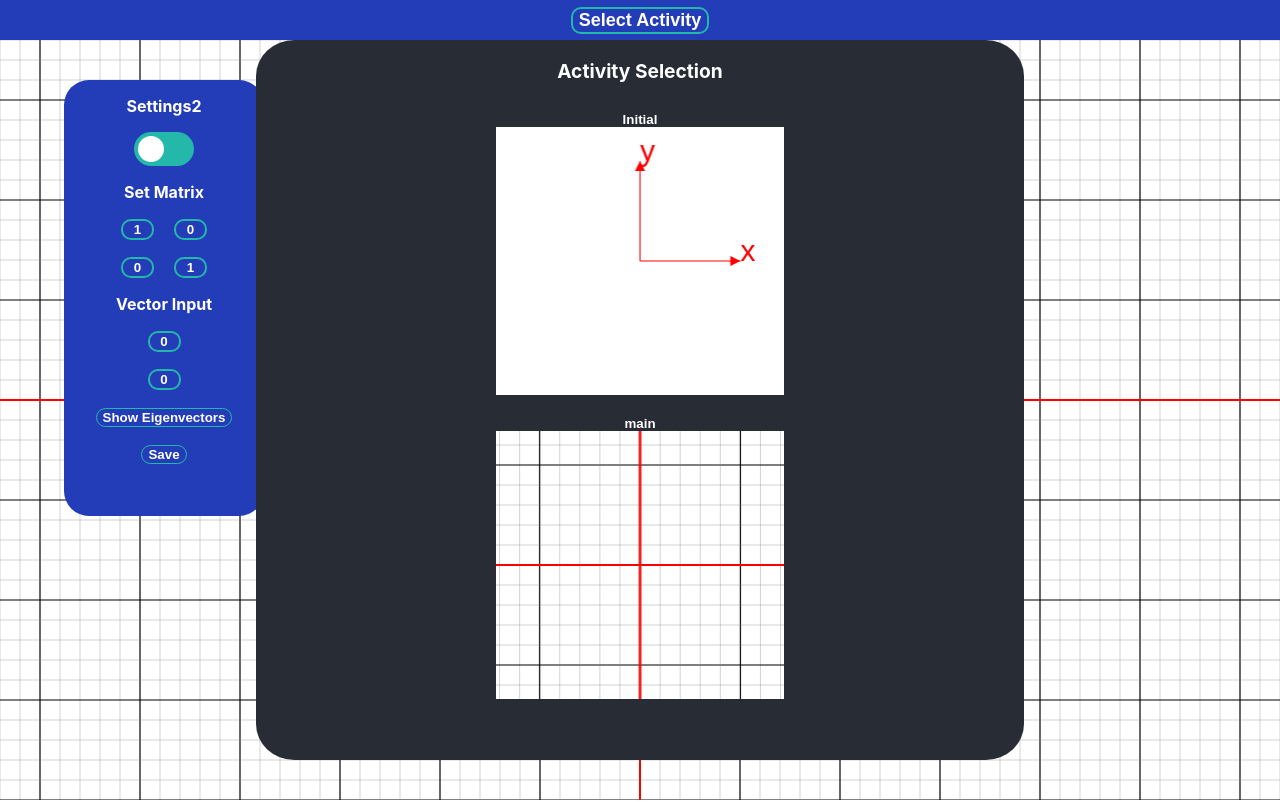
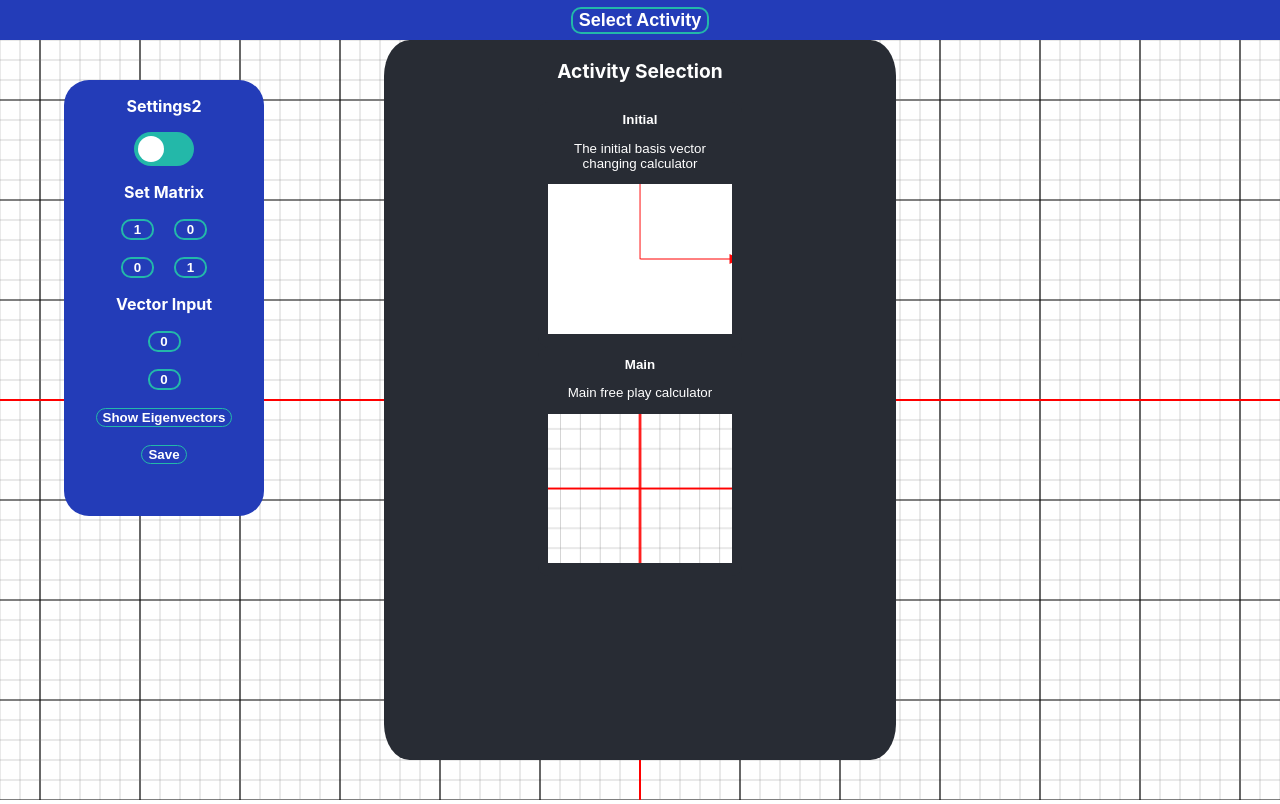
Before and after one commit to SimpsonThomas/maths-web, a React (Create React App) app: page / in a window 1280 px wide. Built offline with nearby package versions, Linux system fonts and the light colour scheme.

Commit message:
Create mode selector

```diff
--- a/src/App.css
+++ b/src/App.css
@@ -89,16 +89,22 @@
   border-width: 2px;
 }
 
+
 .selectionDiv {
   position: absolute;
-  width: 60vw;
+  width: 40vw;
   height: 90vh;
   top: 5vh;
-  right: 20vw;
+  right: 30vw;
   background-color: #282c34;
   opacity: 1;
   border-radius: 5%;
-  z-index:100000
+  z-index:100000;
+}
+
+.selectionMain {
+  max-height: 80vh;
+  overflow-y: auto;
 }
 
 .selectionTitle {
@@ -109,7 +115,7 @@
 
 .selectionCanvas {
   width: 40%;
-  height: 40%;
+  height: 100%;
 }
 
 .selectionButton {
@@ -124,3 +130,32 @@
   width:100%;
   height: 100%;
 }
+
+.activityDescription {
+  font-weight: normal;
+}
+
+/* Clear floats after the columns */
+.row:after {
+  content: "";
+  display: table;
+  clear: both;
+}
+
+::-webkit-scrollbar {
+  width: 5px;
+  padding: 10px;
+  margin: 100px;
+}
+
+/* Handle */
+::-webkit-scrollbar-thumb {
+  background: #888;
+  border-radius: 10px;
+}
+
+/* Handle on hover */
+::-webkit-scrollbar-thumb:hover {
+  background: #555;
+  border-radius: 10px;
+}
--- a/src/App.js
+++ b/src/App.js
@@ -4,11 +4,18 @@ import Basic from './Components/basicCanvas';
 import React, { useState } from "react";
 
 const App = props => {
-  const [display, setDisplay] = useState('start2')
-  let canvasProps = {background:'white',major:'red',minor:'black', selection:false}
-  let selectionProps = {background:'white',major:'red',minor:'black', selection:true}
+  const [matrix, setMatrix] = useState( {'new':{1:1,2:0,3:0,4:1}, 'old':{1:1,2:0,3:0,4:1}, 'change':'done'} )
+  const [vector, setVector] = useState( {'x':0, 'y':0} )
+  const [scaleAngle, setScaleAngle] = useState( { 'angle':{'x':0, 'y':0}, 'scale' : {'x':1, 'y':1} } )
+  const [showEigen, setShowEigen] = useState(false)
 
-  const [activity, setActivity] = useState({set:'main', selection: true})
+  let canvasState = {'matrix': [matrix, setMatrix], 'vector': [vector, setVector], 'scaleAngle':[scaleAngle, setScaleAngle], 'eigen': [showEigen, setShowEigen]}
+
+  let canvasProps = {background:'white',major:'red',minor:'black', selection:false, state: canvasState}
+
+  let selectionProps = {background:'white',major:'red',minor:'black', selection:true, state: canvasState}
+
+  const [activity, setActivity] = useState({set:'Main', selection: true})
 
   const selectActivty = (e, type, select=false) => {
     e.preventDefault()
@@ -16,6 +23,29 @@ const App = props => {
       set: type,
       selection: select
     })
+  }
+
+  const activityButton = (Activity=Basic, name='Main', description='Testing testing testing 1231234') => {
+    return (
+      <>
+        <div className='selectionCanvas' key={name}>
+          <button onClick={e => {selectActivty(e, name)}} className='selectionButton'>
+            {name}
+            <p className='activityDescription'>{description}</p>
+            {React.createElement(
+              Activity,
+              {className: 'selectionCanvas', props:selectionProps, key:{name}},
+              'Click Me'
+            )}
+          </button>
+        </div>
+      </>
+    )
+  }
+
+  const activities = {
+    'Initial':{activityCanvas: Basic, name:'Initial', description: 'The initial basis vector changing calculator'},
+    'Main':{activityCanvas: Canvas, name:'Main', description: 'Main free play calculator'},
   }
 
   return (
@@ -26,26 +56,24 @@ const App = props => {
       { activity.selection ?
         <center className='selectionDiv'>
           <p className='selectionTitle'>Activity Selection</p>
-          <div className='selectionCanvas'>
-            <button onClick={e => {selectActivty(e, 'initial')}} className='selectionButton'>
-              Initial
-              <Basic className='selectionCanvas' props={selectionProps}/>
-            </button>
+          <div className='selectionMain'>
+            {Object.keys(activities).map(key => {
+              let act = activities[key]
+              return(
+                activityButton(act.activityCanvas, act.name, act.description)
+              )
+            })}
           </div>
-          <p></p>
-
-          <div className='selectionCanvas'>
-            <button onClick={e => {selectActivty(e, 'main')}} className='selectionButton'>
-              main
-              <Canvas className='selectionCanvas' props={selectionProps}/>
-            </button>
-          </div>
-
         </center>
         : <></>
       }
-      {activity.set === 'initial' ? <Basic className ='canvas' props={canvasProps}/> :<></>}
-      {activity.set === 'main' ? <Canvas className ='canvas' props={canvasProps}/> :<></>}
+      {(activity.set) ?
+        React.createElement(
+          activities[activity.set].activityCanvas,
+          {className:'canvas', props:canvasProps, key:activity.set}
+        )
+        : <></>
+      }
     </div>
   );
 }
--- a/src/Components/basicCanvas.js
+++ b/src/Components/basicCanvas.js
@@ -1,14 +1,17 @@
 import React, { useEffect, useRef, useState } from "react";
 import './canvas.css'
-import { drawLineArrow } from "./canvasComponents";
+import SettingsBox, { calculateAngleMatrix, drawLineArrow } from "./canvasComponents";
 
 const Basic = props => {
     const inherit = props.props
 
     // creating state items
-    const [matrix, setMatrix] = useState({1:1,2:0,3:0,4:1})
-    const [angle, setAngle] = useState({'x':0, 'y':0})
-    const [scale, setScale] = useState({'x':1,'y':1})
+    let state = inherit.state
+
+    const [matrix, setMatrix] = state.matrix
+    const [vector, setVector] = state.vector
+    const [scaleAngle, setScaleAngle] = state.scaleAngle
+    const [showEigen, setShowEigen] = state.eigen
 
     const canvasRef = useRef(null)
 
@@ -60,27 +63,28 @@ const Basic = props => {
         canvas.height = canvas.offsetHeight;
         let animationFrameId
 
-        const render = () => {
-            context.setTransform(1,0,0,-1,canvas.width/2, canvas.height/2)
-            context.clearRect(-canvas.width, -canvas.height,context.canvas.width,context.canvas.height)
-            context.fillStyle = gridProps.backgroundColour
-            context.fillRect(-canvas.width/2, -canvas.height/2, canvas.width, canvas.height)
+        const render = (
+            context,
+            canvas,
+            mat=[1,0,0,1],
+            backgroundColour=gridProps.backgroundColour,
+            gridColour={minor:gridProps.minorAxColour, major:gridProps.majorAxColour}, ) => {
+                context.setTransform(1,0,0,-1,canvas.width/2, canvas.height/2)
+                context.clearRect(-canvas.width, -canvas.height,context.canvas.width,context.canvas.height)
+                context.fillStyle = backgroundColour
+                context.fillRect(-canvas.width/2, -canvas.height/2, canvas.width, canvas.height)
 
-            let angleRadX = 2*Math.PI*angle.x/360
-            let angleRadY = 2*Math.PI*angle.y/360
-            let transform1 = Math.cos(angleRadX)*scale.x
-            let transform2 = -Math.sin(angleRadX)*scale.x
-            let transform3 = Math.sin(angleRadY)*scale.y
-            let transform4 = Math.cos(angleRadY)*scale.y
+                grid(context, gridColour.major,mat)
+        }
 
-            let mat = !switchMat ? [matrix[1],matrix[2],matrix[3],matrix[4]]
-                : [transform1, transform2, transform3, transform4]
+        let [, , transform1, transform2, transform3, transform4] = calculateAngleMatrix(scaleAngle)
+        let mat = !switchMat ? (
+            (matrix.new[matrix.change] !=='') ? [matrix.new[1],matrix.new[2],matrix.new[3],matrix.new[4]]
+            : [matrix.old[1],matrix.old[2],matrix.old[3],matrix.old[4]]
+            )
+            : [transform1, transform2, transform3, transform4]
 
-            grid(context, gridProps.majorAxColour,mat)
-
-            animationFrameId = window.requestAnimationFrame(render)
-        }
-        render()
+        render(context, canvas, mat)
 
         return () => {
             window.cancelAnimationFrame(animationFrameId)
@@ -95,67 +99,17 @@ const Basic = props => {
 
     const [showHelp, setShowHelp] = useState(true)
 
-    let angleRadX = 2*Math.PI*angle.x/360
-    let angleRadY = 2*Math.PI*angle.y/360
-    let transform1 = Math.cos(angleRadX)*scale.x
-    let transform2 = -Math.sin(angleRadX)*scale.x
-    let transform3 = Math.sin(angleRadY)*scale.y
-    let transform4 = Math.cos(angleRadY)*scale.y
+    let settingsProps = {}
+    settingsProps.matrix = [matrix, setMatrix]
+    settingsProps.vector = [vector, setVector]
+    settingsProps.scaleAngle = [scaleAngle, setScaleAngle]
+    settingsProps.switchMat = [switchMat, setSwitchMat]
+    settingsProps.eigen = [showEigen, setShowEigen]
+    settingsProps.setSaveMatrix = null
+    settingsProps.type = 'basic'
 
     const html = <>
-        {!selection ?
-            <div className={'matrixBox ' + (collapse ? 'boxOpen' : 'boxClosed')}>
-                <p className='boxTitle'>
-                    Settings
-                </p>
-                <div className={'settings ' + (collapse ? 'settingsOpen' : 'settingsClosed')}>
-                    <label className="switch">
-                        <input type="checkbox" checked={switchMat}
-                            onChange={e=> setSwitchMat(e.target.checked)}/>
-                        <span className="sliderToggle round"></span>
-                    </label>
-                    <div style={{display : !switchMat ? '' : 'none'}}s>
-                        <p className='boxTitle'>Set Matrix</p>
-                        <p>
-                            <input className='matrixInput' value={matrix[1]}
-                                onChange={e => setMatrix({1:e.target.value,2:matrix[2], 3:matrix[3], 4:matrix[4]})}/>
-                            <input className='matrixInput' value={matrix[2]}
-                                onChange={e => setMatrix({1:matrix[1],2:e.target.value, 3:matrix[3], 4:matrix[4]})}/>
-                        </p>
-                        <input className='matrixInput' value={matrix[3]}
-                            onChange={e => setMatrix({1:matrix[1],2:matrix[2], 3:e.target.value, 4:matrix[4]})}/>
-                        <input className='matrixInput' value={matrix[4]}
-                            onChange={e => setMatrix({1:matrix[1],2:matrix[2], 3:matrix[3], 4:e.target.value})}/>
-                        <p>&nbsp;</p>
-                    </div>
-                    <div style={{display : switchMat ? '' : 'none'}} >
-                        <p className='boxTitle'>Matrix</p>
-                        <p className='matrixDisplay'>
-                            {Math.round(transform1*100)/100} &nbsp; &nbsp; &nbsp; {Math.round(transform2*100)/100}
-                        </p>
-                        <p className='matrixDisplay'>
-                            {Math.round(transform3*100)/100} &nbsp; &nbsp; &nbsp; {Math.round(transform4*100)/100}
-                        </p>
-                        <p>
-                            <p className='boxTitle'>Angle X: &nbsp; &nbsp; {angle.x}</p>
-                            <input type="range" min="-180" max="180" value={angle.x} className="slider" id="myRange" onChange={e => setAngle({'x':e.target.value,'y':angle.y})}/>
-                        </p>
-
-                        <p className='boxTitle'>
-                            <p>Angle Y: &nbsp; &nbsp; {angle.y}</p>
-                            <input type="range" min="-180" max="180" value={angle.y} className="slider" id="myRange" onChange={e => setAngle({'y':e.target.value,'x':angle.x})}/>
-                        </p>
-                        <p className='boxTitle'>
-                            <p>Scale X: &nbsp; &nbsp; {scale.x}</p>
-                            <input type="range" min="-10" max="10" value={scale.x} className="slider" id="myRange" onChange={e => setScale({'x':e.target.value,'y':scale.y})}/>
-                        </p>
-                        <p className='boxTitle'>
-                            <p>Scale Y: &nbsp; &nbsp; <span className='sliderDisplay'>{scale.y}</span></p>
-                            <input type="range" min="-10" max="10" value={scale.y} className="slider" id="myRange" onChange={e => setScale({'y':e.target.value,'x':scale.x})}/>
-                        </p>
-                    </div>
-                </div>
-            </div>
+        {!selection ? <SettingsBox {...settingsProps}/>
         : <></>
         }
         <canvas ref={canvasRef} {...props}/>
--- a/src/Components/canvas.js
+++ b/src/Components/canvas.js
@@ -6,11 +6,19 @@ import SettingsBox, {calculateAngleMatrix, calculateVectors, drawLine, drawLineA
 const Canvas = props => {
     const inherit = props.props
     // creating state items
-    const [matrix, setMatrix] = useState({'new':{1:1,2:0,3:0,4:1}, 'old':{1:1,2:0,3:0,4:1}, 'change':'done'})
-    const [vector, setVector] = useState({'x':0, 'y':0})
-    const [angle, setAngle] = useState({'x':0, 'y':0})
-    const [scale, setScale] = useState({'x':1,'y':1})
-    const [showEigen, setShowEigen] = useState(false)
+
+    /*const [matrix, setMatrix] = useState( {'new':{1:1,2:0,3:0,4:1}, 'old':{1:1,2:0,3:0,4:1}, 'change':'done'} )
+    const [vector, setVector] = useState( {'x':0, 'y':0} )
+    const [scaleAngle, setScaleAngle] = useState( { 'angle':{'x':0, 'y':0}, 'scale' : {'x':1, 'y':1} } )
+    const [showEigen, setShowEigen] = useState(false)*/
+
+    let state = inherit.state
+
+    const [matrix, setMatrix] = state.matrix
+    const [vector, setVector] = state.vector
+    const [scaleAngle, setScaleAngle] = state.scaleAngle
+    const [showEigen, setShowEigen] = state.eigen
+
 
     const [saveMatrix, setSaveMatrix] = useState()
 
@@ -158,7 +166,7 @@ const Canvas = props => {
                 grid(context, gridColour.minor, gridColour.major, 'green',mat)
         }
 
-        let [, , transform1, transform2, transform3, transform4] = calculateAngleMatrix(angle,scale)
+        let [, , transform1, transform2, transform3, transform4] = calculateAngleMatrix(scaleAngle)
         let mat = !switchMat ? (
             (matrix.new[matrix.change] !=='') ? [matrix.new[1],matrix.new[2],matrix.new[3],matrix.new[4]]
             : [matrix.old[1],matrix.old[2],matrix.old[3],matrix.old[4]]
@@ -188,11 +196,11 @@ const Canvas = props => {
     let settingsProps = {}
     settingsProps.matrix = [matrix, setMatrix]
     settingsProps.vector = [vector, setVector]
-    settingsProps.angle = [angle, setAngle]
-    settingsProps.scale = [scale, setScale]
+    settingsProps.scaleAngle = [scaleAngle, setScaleAngle]
     settingsProps.switchMat = [switchMat, setSwitchMat]
     settingsProps.eigen = [showEigen, setShowEigen]
     settingsProps.setSaveMatrix = setSaveMatrix
+    settingsProps.type = 'main'
 
     const html = <>
         {!selection ? <SettingsBox {...settingsProps}/> : <></>}
--- a/src/Components/canvasComponents.js
+++ b/src/Components/canvasComponents.js
@@ -87,7 +87,9 @@ const eigenVector = (ctx, transform) => {
     ctx.setTransform(1,0,0,1,width/2,height/2)
 }
 
-const calculateAngleMatrix = (angle, scale) => {
+const calculateAngleMatrix = (scaleAngle) => {
+    let scale = scaleAngle.scale
+    let angle = scaleAngle.angle
     let angleRadX = 2*Math.PI*angle.x/360
     let angleRadY = 2*Math.PI*angle.y/360
     let transform1 = Math.cos(angleRadX)*scale.x
@@ -99,15 +101,17 @@ const calculateAngleMatrix = (angle, scale) => {
 }
 
 const SettingsBox = props => {
-    const [[matrix, setMatrix], [vector, setVector], [angle, setAngle], [scale, setScale]]
-        = [props.matrix, props.vector, props.angle, props.scale]
+    const [[matrix, setMatrix], [vector, setVector]]
+        = [props.matrix, props.vector]
     const [switchMat, setSwitchMat] = props.switchMat
     const [showEigen, setShowEigen] = props.eigen
-    const setSaveMatrix = props.setSaveMatrix
+    const [scaleAngle, setScaleAngle] = props.scaleAngle
+    const type = props.type
+    const setSaveMatrix = type !== 'basic' ? props.setSaveMatrix : null
     let collapse = true
     //const [switchMat, setSwitchMat] = useState(false)
 
-    let [, , transform1, transform2, transform3, transform4] = calculateAngleMatrix(angle,scale)
+    let [, , transform1, transform2, transform3, transform4] = calculateAngleMatrix(scaleAngle)
 
     //const [switchMat, setSwitchMat] = useState(false)
 
@@ -119,7 +123,7 @@ const SettingsBox = props => {
 
     const quickSetAngle = (change, keep) => {
         const setAngles = [-180,-150,-135,-90,-60,-45,-30,0,30,45,60,90,135,150,180]
-        const current = angle[change]
+        const current = scaleAngle.angle[change]
         let newAngle = current
         if (setAngles.includes(current)) {
             let nextIndex = setAngles.indexOf(current)+1
@@ -130,8 +134,8 @@ const SettingsBox = props => {
                 return Math.abs(b - current) < Math.abs(a - current) ? b : a;
             });
         }
-        if (change==='x') setAngle({'x':newAngle, 'y':angle[keep]})
-        else setAngle({'y':newAngle, 'x':angle[keep]})
+        if (change==='x') setScaleAngle(prevState => ( { ...prevState, 'angle':{...prevState.angle,'x':newAngle} } ))
+        else setScaleAngle(prevState => ( { ...prevState, 'angle':{...prevState.angle, 'y':newAngle } } ) )
     }
 
     let [eigenVal1, eigenVal2, eigenVec1, eigenVec2] = calculateVectors(mat)
@@ -152,7 +156,7 @@ const SettingsBox = props => {
 
     const updateSave = (e) => {
         e.preventDefault()
-        let [, , transform1, transform2, transform3, transform4] = calculateAngleMatrix(angle, scale)
+        let [, , transform1, transform2, transform3, transform4] = calculateAngleMatrix(scaleAngle)
         let mat = (!switchMat) ? [matrix.new[1],matrix.new[2],matrix.new[3],matrix.new[4]]
             :[transform1, transform2, transform3, transform4]
         setSaveMatrix(mat)
@@ -191,38 +195,44 @@ const SettingsBox = props => {
                         {Math.round(transform3*100)/100} &nbsp; &nbsp; &nbsp; {Math.round(transform4*100)/100}
                     </p>
 
-                    <p>
+                    <div>
                         <p className='boxTitle'>
                             <button className='quickChange'
                                 onClick={e => {e.preventDefault(); quickSetAngle('x','y')}}>
                                     Angle X:</button>
-                             &nbsp; &nbsp; <span className='sliderDisplay'>{angle.x}</span></p>
-                        <input type="range" min="-180" max="180" value={angle.x} className="slider" id="myRange" onChange={e => setAngle({'x':e.target.value,'y':angle.y})}/>
-                    </p>
+                             &nbsp; &nbsp; <span className='sliderDisplay'>{scaleAngle.angle.x}</span></p>
+                        <input type="range" min="-180" max="180" value={scaleAngle.angle.x} className="slider" id="myRange"
+                            onChange={e => setScaleAngle(prevState => ( { ...prevState, 'angle':{...prevState.angle,'x':e.target.value} })) }/>
+                    </div>
 
-                    <p className='boxTitle'>
+                    <div className='boxTitle'>
                         <p>
                             <button className='quickChange'
                                 onClick={e => {e.preventDefault(); quickSetAngle('y','x')}}>
                                     Angle Y:</button>
-                             &nbsp; &nbsp; <span className='sliderDisplay'>{angle.y}</span></p>
-                        <input type="range" min="-180" max="180" value={angle.y} className="slider" id="myRange" onChange={e => setAngle({'y':e.target.value,'x':angle.x})}/>
-                    </p>
-                    <p className='boxTitle'>
-                        <p>Scale X: &nbsp; &nbsp; <span className='sliderDisplay'>{scale.x}</span></p>
-                        <input type="range" min="-5" max="5" value={scale.x} className="slider" id="myRange" onChange={e => setScale({'x':e.target.value,'y':scale.y})}/>
-                    </p>
-                    <p className='boxTitle'>
-                        <p>Scale Y: &nbsp; &nbsp; <span className='sliderDisplay'>{scale.y}</span></p>
-                        <input type="range" min="-5" max="5" value={scale.y} className="slider" id="myRange" onChange={e => setScale({'y':e.target.value,'x':scale.x})}/>
-                    </p>
+                             &nbsp; &nbsp; <span className='sliderDisplay'>{scaleAngle.angle.y}</span></p>
+                        <input type="range" min="-180" max="180" value={scaleAngle.angle.y} className="slider" id="myRange"
+                            onChange={e => setScaleAngle(prevState => ( { ...prevState, 'angle':{...prevState.angle,'y':e.target.value} })) }/>
+                    </div>
+                    <div className='boxTitle'>
+                        <p>Scale X: &nbsp; &nbsp; <span className='sliderDisplay'>{scaleAngle.scale.x}</span></p>
+                        <input type="range" min="-5" max="5" value={scaleAngle.scale.x} className="slider" id="myRange"
+                            onChange={e => setScaleAngle(prevState => ( { ...prevState, 'scale':{...prevState.scale,'x':e.target.value} } )) }/>
+                    </div>
+                    <div className='boxTitle'>
+                        <p>Scale Y: &nbsp; &nbsp; <span className='sliderDisplay'>{scaleAngle.scale.y}</span></p>
+                        <input type="range" min="-5" max="5" value={scaleAngle.scale.y} className="slider" id="myRange"
+                            onChange={e => setScaleAngle(prevState => ( { ...prevState, 'scale':{...prevState.scale,'y':e.target.value} } )) }/>
+                    </div>
                 </div>
 
+                { type!=='basic' ?
+                    <>
                         <p className='boxTitle'>Vector Input</p>
                         <p><input className='matrixInput' value={vector.x}
-                        onChange={e => setVector({'x':e.target.value,'y':vector.y})}/></p>
+                                onChange={e => setVector(prevVec => ( {...prevVec,'x':e.target.value} ))  }/></p>
                         <p><input className='matrixInput' value={vector.y}
-                        onChange={e => setVector({'y':e.target.value,'x':vector.x})}/></p>
+                                onChange={e => setVector(prevVec => ( {...prevVec,'y':e.target.value} )) }/></p>
                         <p>
                             <button className='quickChange'
                                 onClick={e => {e.preventDefault(); setShowEigen(!showEigen)}}>
@@ -239,6 +249,8 @@ const SettingsBox = props => {
                             <button className='quickChange'
                                 onClick={e => {updateSave(e)}}>
                                 Save</button>
+                    </> : <></>
+                }
                 <p>&nbsp;</p>
             </div>
         </div>
```
Lines whose indentation alone changed are shown as unchanged.
